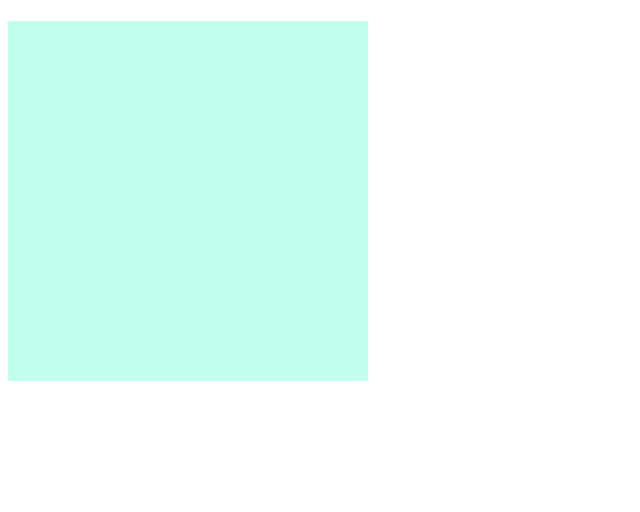
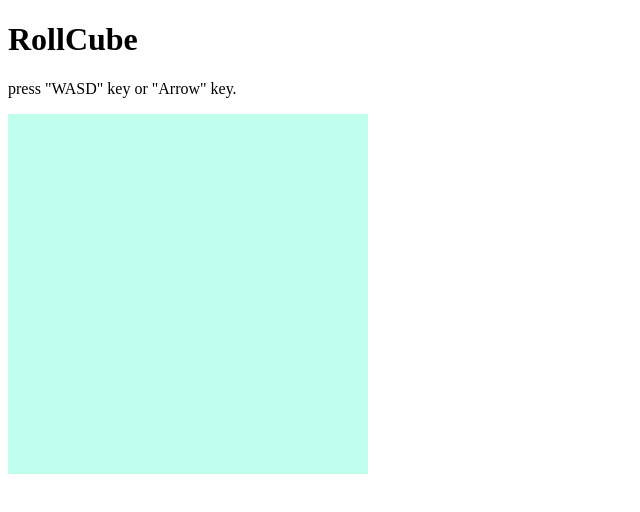
Before and after one commit to h-kihara/minigames, a plain HTML site: page gmaze.html in a window 1280 px wide. Shown: the whole page, without its empty margins (0-640 px from the left). Drawn offline with Linux system fonts and the light colour scheme.

Commit message:
add title and description

```diff
--- a/gmaze.html
+++ b/gmaze.html
@@ -8,7 +8,8 @@
 </style>
 </head>
 <body>
-<h1></h1>
+<h1>RollCube</h1>
+<p>press "WASD" key or "Arrow" key.</p>
 <div>
 <svg id="svg" width="360" height="360" viewBox="0 0 360 360">
 <!--
```
